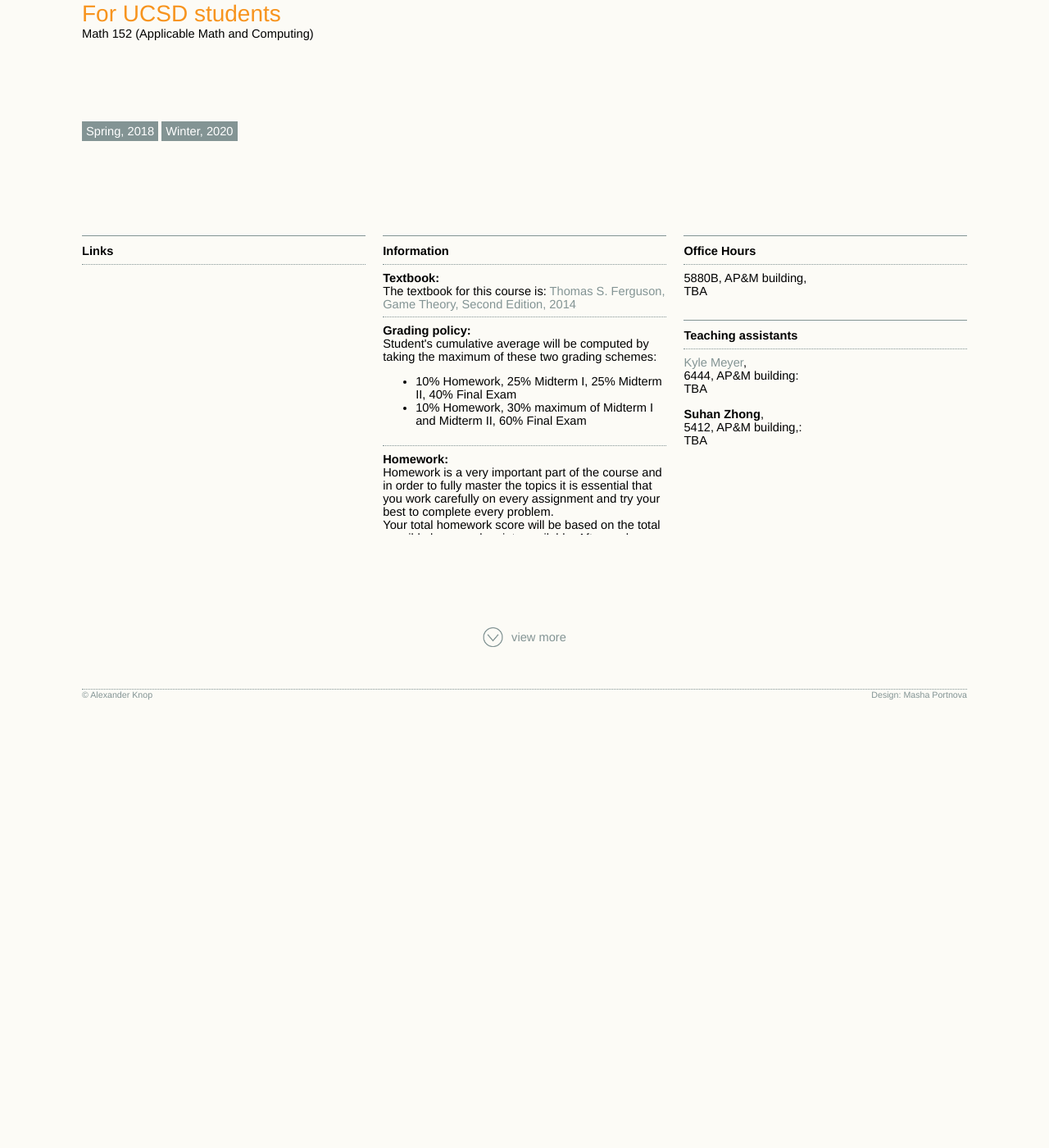
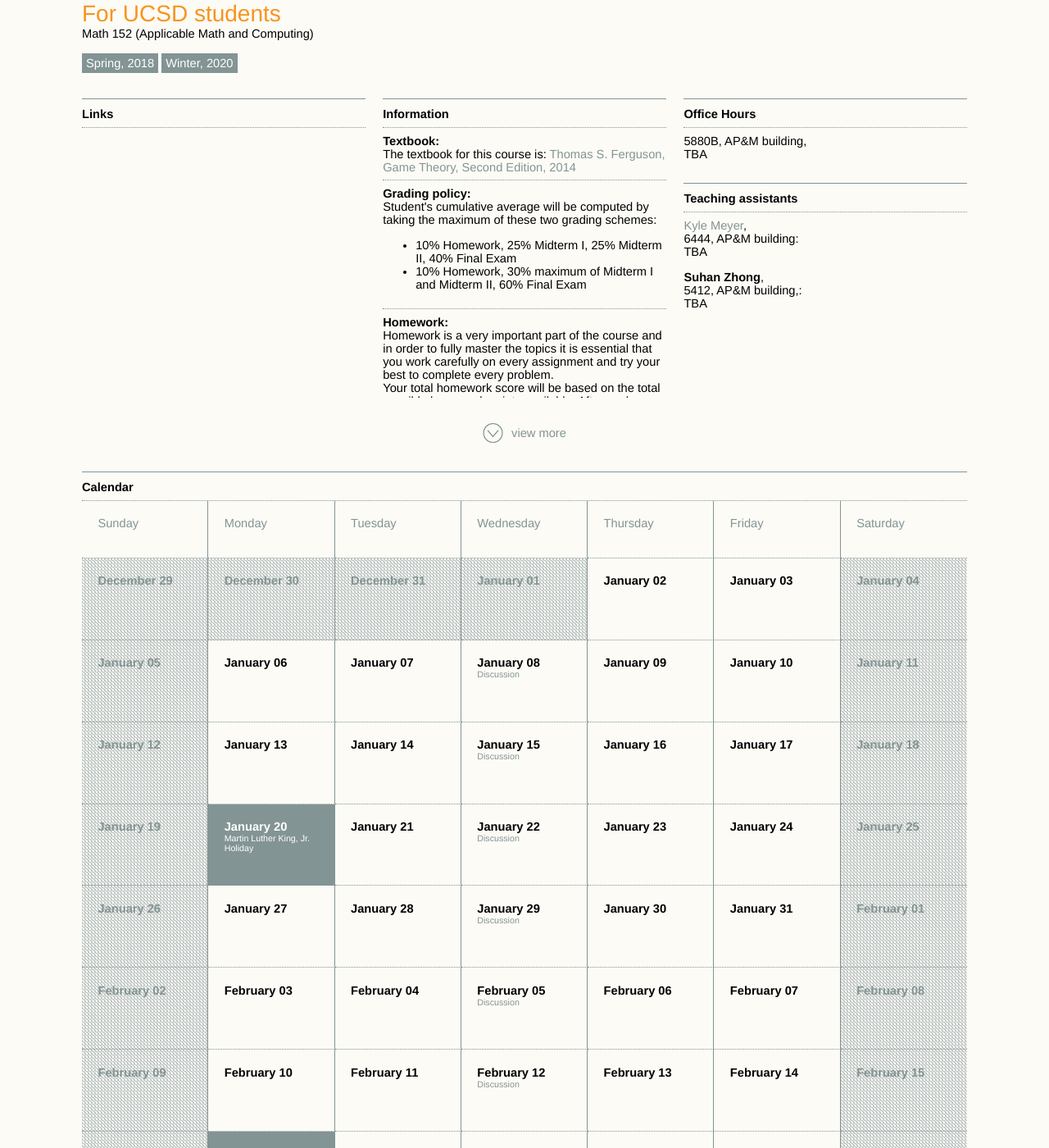
Before and after one commit to alexanderknop/alexanderknop.github.io, a Jekyll site: the page built from teaching/ucsd/152/2020/winter/index.html, in a window 1280 px wide and 1400 px high, scrolled down 540 px. Shown: the whole window at 82% size. Built offline with Jekyll 4.4.1, drawn with Linux system fonts in a browser that asks for light colours; nearby versions of some CDN libraries; some of the changed text lies outside the part shown.

Commit message:
Add empty calendar to the website

```diff
--- /dev/null
+++ b/teaching/ucsd/152/2020/winter/calendar.html
@@ -0,0 +1,341 @@
+<table class = "calendar">
+        <tr>
+		<th>Sunday</th>
+
+		<th>Monday</th>
+
+		<th>Tuesday</th>
+
+		<th>Wednesday</th>
+
+		<th>Thursday</th>
+
+		<th>Friday</th>
+
+		<th>Saturday</th>
+        </tr>
+	<tr>
+		<td class = "before">
+			December 29
+		</td>
+		<td class = "before">
+			December 30
+		</td>
+		<td class = "before">
+			December 31
+		</td>
+		<td class = "before">
+			January 01
+		</td>
+		<td>
+			January 02
+			<div>
+
+			</div>
+		</td>
+		<td>
+			January 03
+		</td>
+		<td>
+			January 04
+		</td>
+	</tr>
+	<tr>
+		<td>
+			January 05
+		</td>
+		<td>
+			January 06
+		</td>
+		<td>
+			January 07
+		</td>
+		<td>
+			January 08
+			<div>
+				Discussion
+			</div>
+		</td>
+		<td>
+			January 09
+		</td>
+		<td>
+			January 10
+		</td>
+		<td>
+			January 11
+		</td>
+	</tr>
+	<tr>
+		<td>
+			January 12
+		</td>
+		<td>
+			January 13
+		</td>
+		<td>
+			January 14
+		</td>
+		<td>
+			January 15
+			<div>
+				Discussion
+			</div>
+		</td>
+		<td>
+			January 16
+		</td>
+		<td>
+			January 17
+		</td>
+		<td>
+			January 18
+		</td>
+	</tr>
+	<tr>
+		<td>
+			January 19
+		</td>
+		<td class = "holiday">
+			January 20
+			<div>
+				Martin Luther King, Jr. Holiday
+			</div>
+		</td>
+		<td>
+			January 21
+		</td>
+		<td>
+			January 22
+			<div>
+				Discussion
+			</div>
+		</td>
+		<td>
+			January 23
+		</td>
+		<td>
+			January 24
+		</td>
+		<td>
+			January 25
+		</td>
+	</tr>
+	<tr>
+		<td>
+			January 26
+		</td>
+		<td>
+			January 27
+		</td>
+		<td>
+			January 28
+		</td>
+		<td>
+			January 29
+			<div>
+				Discussion
+			</div>
+		</td>
+		<td>
+			January 30
+		</td>
+		<td>
+			January 31
+		</td>
+		<td>
+			February 01
+		</td>
+	</tr>
+	<tr>
+		<td>
+			February 02
+		</td>
+		<td>
+			February 03
+		</td>
+		<td>
+			February 04
+		</td>
+		<td>
+			February 05
+			<div>
+				Discussion
+			</div>
+		</td>
+		<td>
+			February 06
+		</td>
+		<td>
+			February 07
+		</td>
+		<td>
+			February 08
+		</td>
+	</tr>
+	<tr>
+		<td>
+			February 09
+		</td>
+		<td>
+			February 10
+		</td>
+		<td>
+			February 11
+		</td>
+		<td>
+			February 12
+			<div>
+				Discussion
+			</div>
+		</td>
+		<td>
+			February 13
+		</td>
+		<td>
+			February 14
+		</td>
+		<td>
+			February 15
+		</td>
+	</tr>
+	<tr>
+		<td>
+			February 16
+		</td>
+		<td class = "holiday">
+			February 17
+			<div>
+				Presidents' Day
+			</div>
+		</td>
+		<td>
+			February 18
+		</td>
+		<td>
+			February 19
+			<div>
+				Discussion
+			</div>
+		</td>
+		<td>
+			February 20
+		</td>
+		<td>
+			February 21
+		</td>
+		<td>
+			February 22
+		</td>
+	</tr>
+	<tr>
+		<td>
+			February 23
+		</td>
+		<td>
+			February 24
+		</td>
+		<td>
+			February 25
+		</td>
+		<td>
+			February 26
+			<div>
+				Discussion
+			</div>
+		</td>
+		<td>
+			February 27
+		</td>
+		<td>
+			February 28
+		</td>
+		<td>
+			February 29
+		</td>
+	</tr>
+	<tr>
+		<td>
+			March 01
+		</td>
+		<td>
+			March 02
+		</td>
+		<td>
+			March 03
+		</td>
+		<td>
+			March 04
+			<div>
+				Discussion
+			</div>
+		</td>
+		<td>
+			March 05
+		</td>
+		<td>
+			March 06
+		</td>
+		<td>
+			March 07
+		</td>
+	</tr>
+	<tr>
+		<td>
+			March 08
+		</td>
+		<td>
+			March 09
+		</td>
+		<td>
+			March 10
+		</td>
+		<td>
+			March 11
+			<div>
+				Discussion
+			</div>
+		</td>
+		<td>
+			March 12
+			<div>
+				Catch up Review
+			</div>
+		</td>
+		<td>
+			March 13
+		</td>
+		<td>
+			March 14
+		</td>
+	</tr>
+	<tr>
+		<td>
+			March 15
+		</td>
+		<td>
+			March 16
+		</td>
+		<td>
+			March 17
+		</td>
+		<td>
+			March 18
+			<div>
+				Discussion
+			</div>
+		</td>
+		<td class = "exam">
+			March 19
+			<div>
+				Final Exam
+			</div>
+		</td>
+		<td>
+			March 20
+		</td>
+		<td>
+			March 21
+		</td>
+	</tr>
+</table>
--- a/teaching/ucsd/152/2020/winter/index.html
+++ b/teaching/ucsd/152/2020/winter/index.html
@@ -4,6 +4,8 @@
 textbook:
     name: "Thomas S. Ferguson, Game Theory, Second Edition, 2014"
     url: "http://www.math.ucla.edu/~tom/Game_Theory/Contents.html"
+
+calendar: "calendar.html"
 
 grading-schemes:
     -
```
